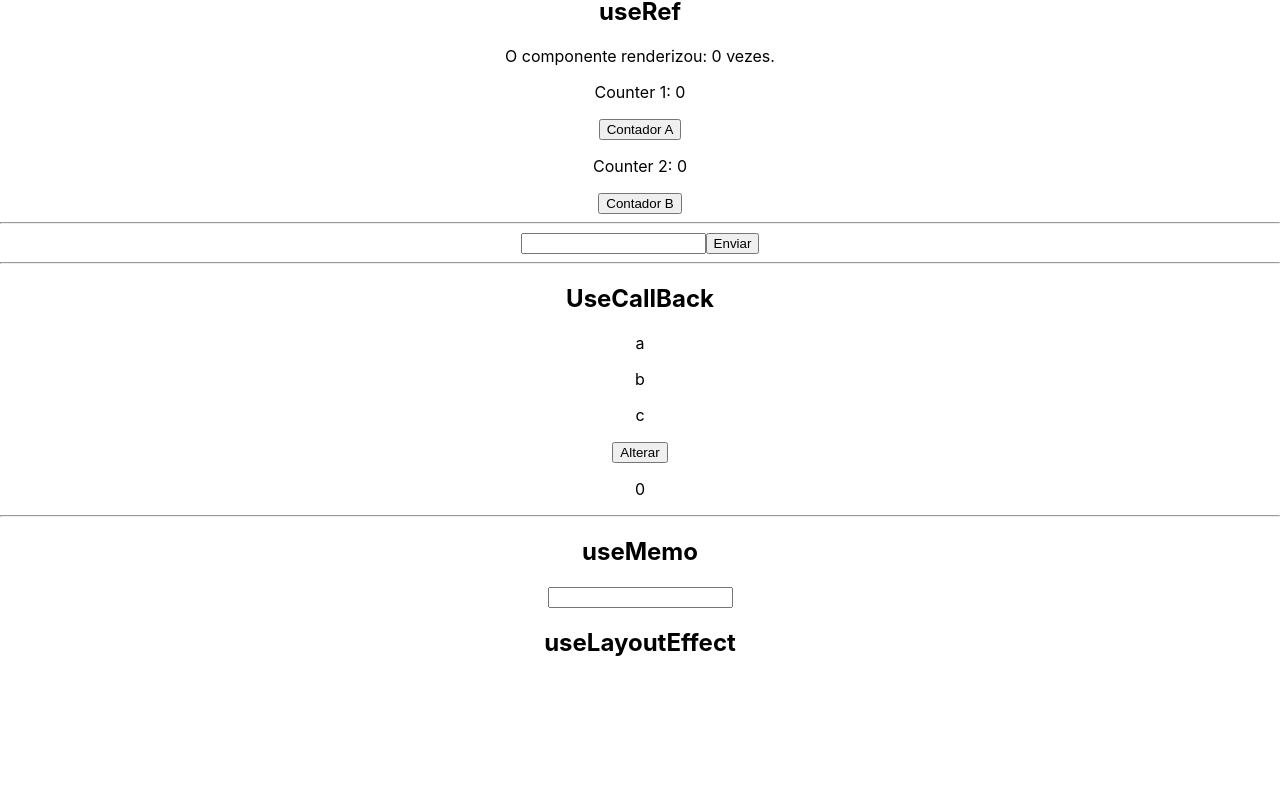
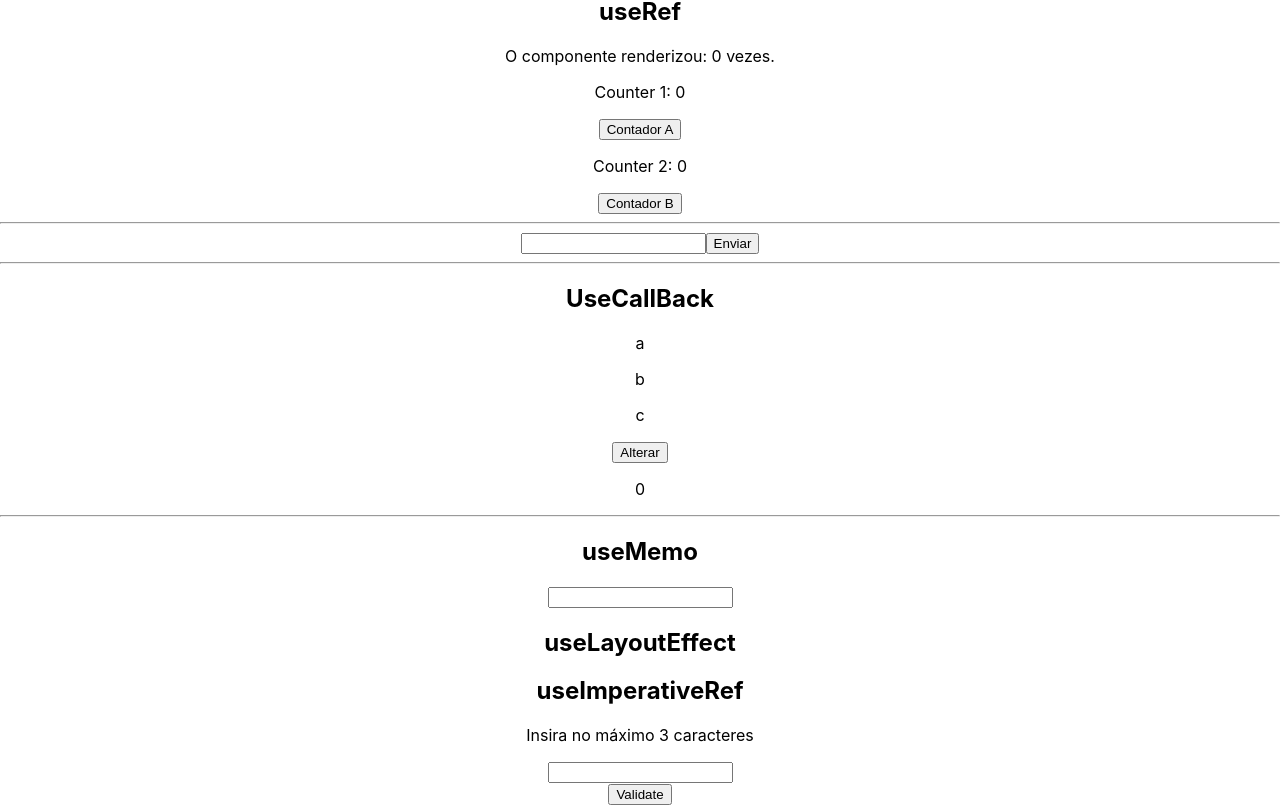
Before and after one commit to JessicaTroiano/react-hooks, a React (Create React App) app: page / in a window 1280 px wide. Shown: the part 784-1589 px from the top of the page. Before the commit the page ends 1460 px from the top, so only its background shows below. Built offline with nearby package versions, Linux system fonts and the light colour scheme.

Commit message:
feat: add hook useImperativeRef

```diff
--- /dev/null
+++ b/src/componentes/HookUseImperativeRef.jsx
@@ -0,0 +1,17 @@
+import React, { useRef } from "react";
+import SomeComponent from "./SomeComponent";
+
+const HookUseImperativeRef = () => {
+  const componentRef = useRef();
+  return (
+    <>
+      <div>
+        <h2>useImperativeRef</h2>
+        <SomeComponent ref={componentRef} />
+        <button onClick={() => componentRef.current.validate()}>Validate</button>
+      </div>
+    </>
+  )
+}
+
+export default HookUseImperativeRef;
--- /dev/null
+++ b/src/componentes/SomeComponent.jsx
@@ -0,0 +1,25 @@
+import React, {forwardRef, useRef, useImperativeHandle} from "react";
+
+const SomeComponent = forwardRef((props, ref) => {
+  const localInputRef = useRef();
+
+  useImperativeHandle(ref, () => {
+    return {
+      validate: () => {
+        if(localInputRef.current.value.length > 3) {
+          localInputRef.current.value = ""
+        }
+      }
+    }
+  })
+  return(
+    <>
+      <div>
+        <p>Insira no máximo 3 caracteres</p>
+        <input type="text" ref={localInputRef} />
+      </div>
+    </>
+  )
+})
+
+export default SomeComponent;
--- a/src/pages/home.jsx
+++ b/src/pages/home.jsx
@@ -7,6 +7,7 @@ import HookUseRef from "../componentes/HookUseRef";
 import HookUseCallBack from "../componentes/HookUseCallBack";
 import HookUseMemo from "../componentes/HookUseMemo";
 import HookUseLayoutEffect from "../componentes/HookUseLayoutEffect";
+import HookUseImperativeRef from "../componentes/HookUseImperativeRef";
 
 const Home = () => {
   const {contextValue} =useContext(someContext);
@@ -35,6 +36,9 @@ const Home = () => {
       <div>
         <HookUseLayoutEffect />
       </div>
+      <div>
+        <HookUseImperativeRef />
+      </div>
       </>
     )
 }
```
